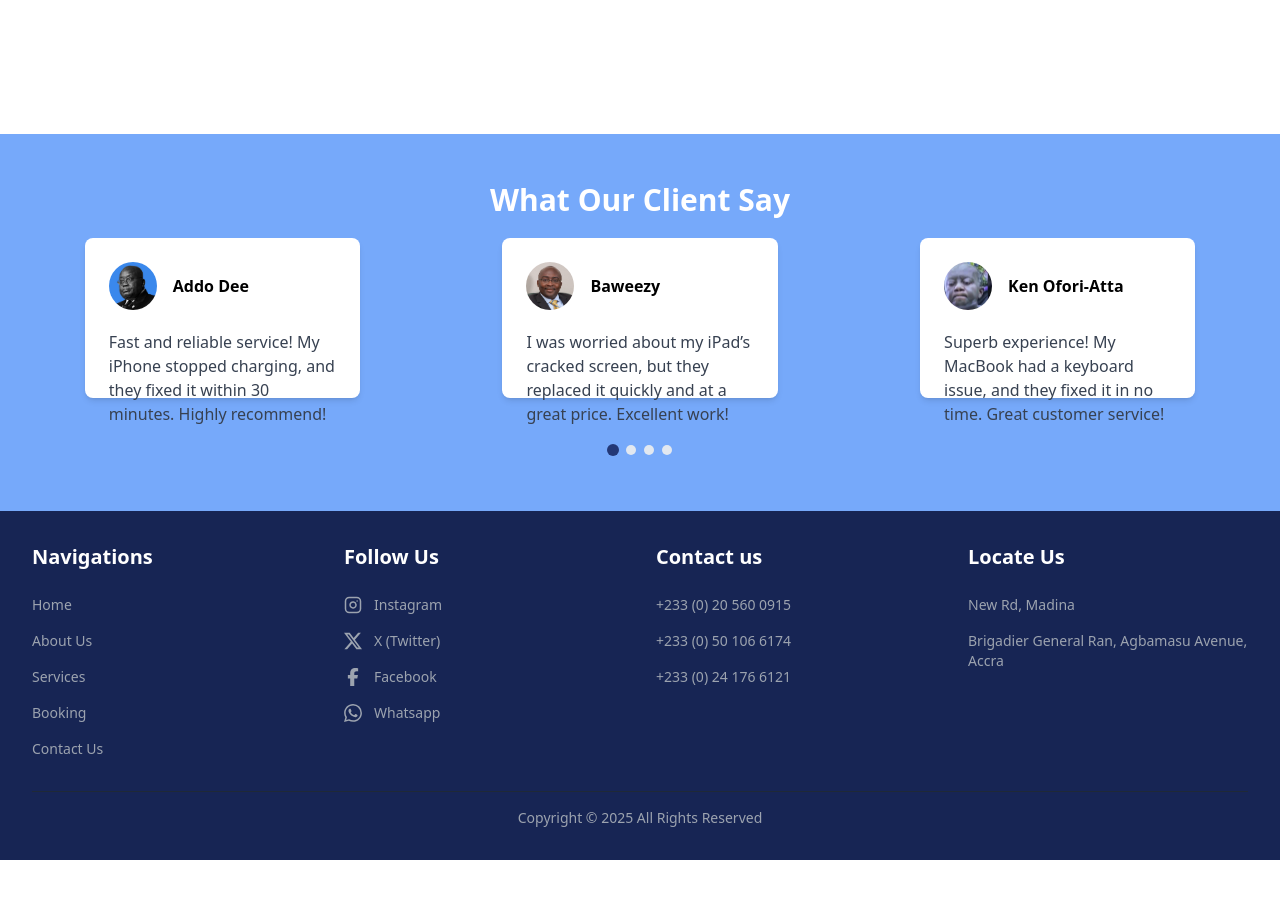
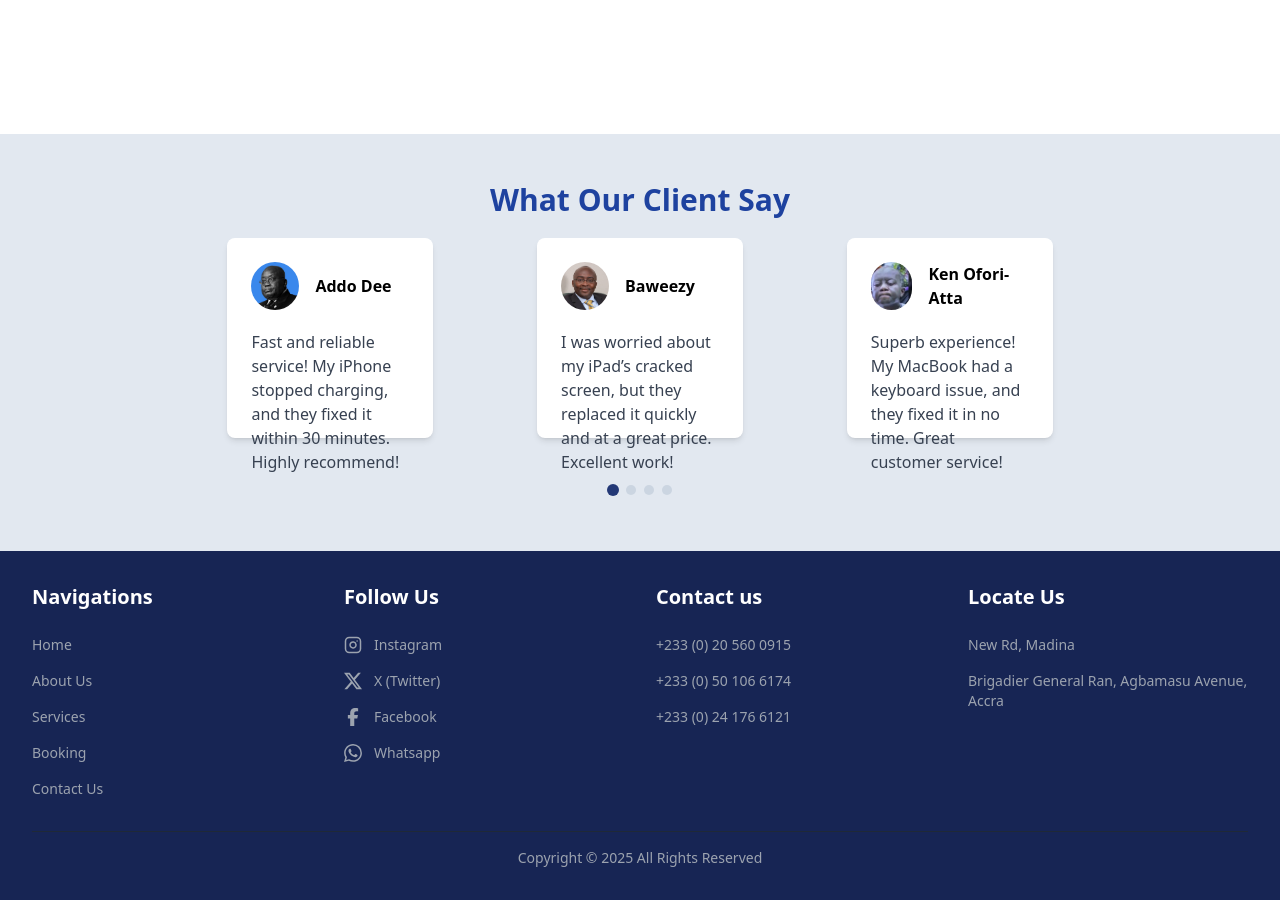
Before and after one commit to f90dErry/nextglo-repairs, a React (Vite) app: page / in a window 1280 px wide. Shown: the part 2680-3580 px from the top of the page. Before the commit the page ends 3540 px from the top, so only its background shows below. Built offline with nearby package versions, Linux system fonts and the light colour scheme.

Commit message:
swiper revamp

```diff
--- a/src/components/Slider.jsx
+++ b/src/components/Slider.jsx
@@ -16,7 +16,7 @@ const Slider = () => {
         breakpoints={{
           0: { slidesPerView: 1 },
           768: { slidesPerView: 2, spaceBetween: 2 },
-          1024: { slidesPerView: 3, spaceBetween: 5 },
+          1024: { slidesPerView: 3, spaceBetween: 1 },
         }}
       >
         {clients.map((item, index) => (
--- a/src/components/Testimonials.jsx
+++ b/src/components/Testimonials.jsx
@@ -3,7 +3,7 @@ const Testimonials = ({ item }) => {
     <div className='w-full md:w-2/3 lg:w-2/3'>
       <div
         key={item.name}
-        className='bg-white p-6 h-[30vh] md:h-[20vh] rounded-lg shadow-md'
+        className='bg-white p-6 h-[30vh] md:h-[25vh] rounded-lg shadow-md'
       >
         <div className='flex items-center'>
           <img
--- a/src/pages/Home.jsx
+++ b/src/pages/Home.jsx
@@ -9,8 +9,8 @@ const Home = () => {
         <Hero />
         <ServiceOverview />
 
-        <div className='py-8 md:py-12 px-4 bg-blue-400'>
-          <h2 className=' text-2xl md:text-3xl text-white font-bold text-center mb-5'>
+        <div className='py-8 md:py-12 px-4 bg-slate-200 md:px-44'>
+          <h2 className=' text-2xl md:text-3xl text-blue-800 font-bold text-center mb-5'>
             What Our Client Say
           </h2>
           <Slider />
--- a/src/slider.css
+++ b/src/slider.css
@@ -9,7 +9,7 @@
 .swiper-pagination-bullet {
   width: 10px;
   height: 10px;
-  background-color: #e2e8f0; /* Customize color */
+  background-color: #cbd5e1; /* Customize color */
   opacity: 1;
   transition: 0.3s;
 }
```
